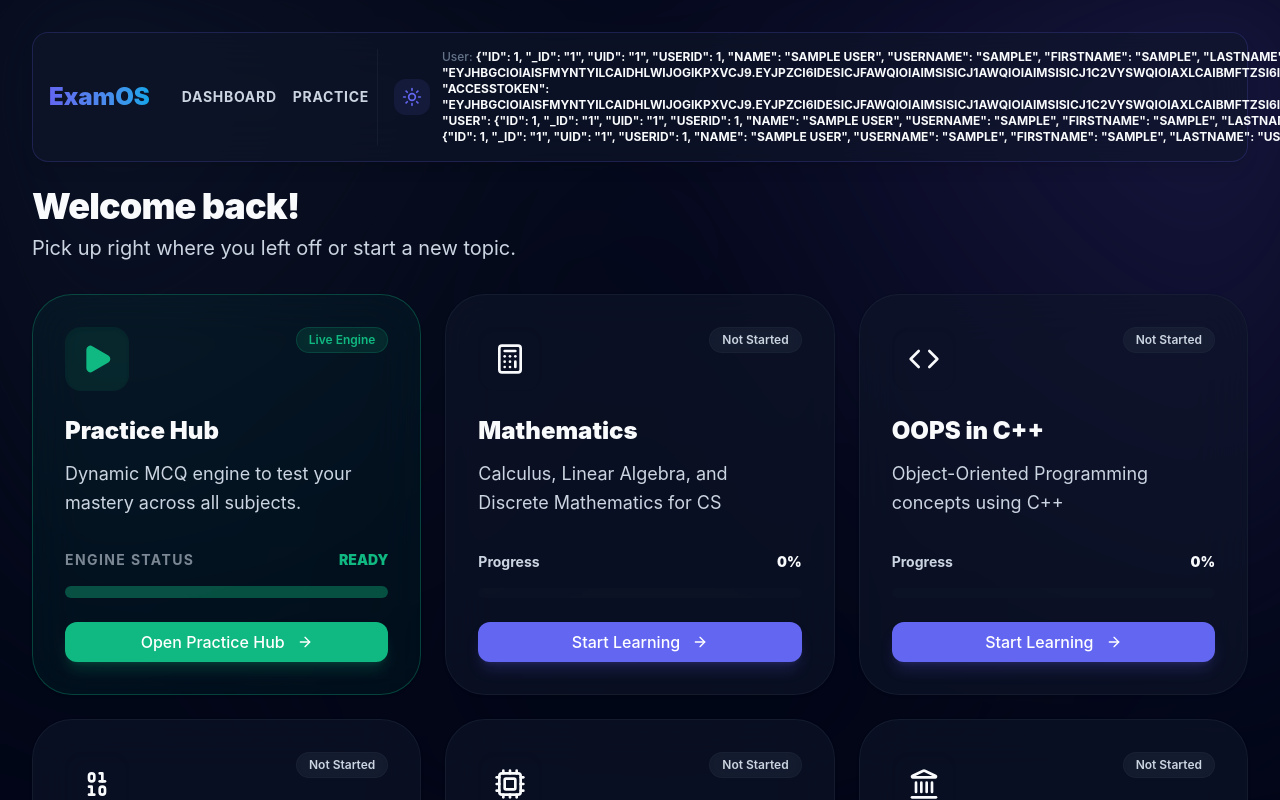
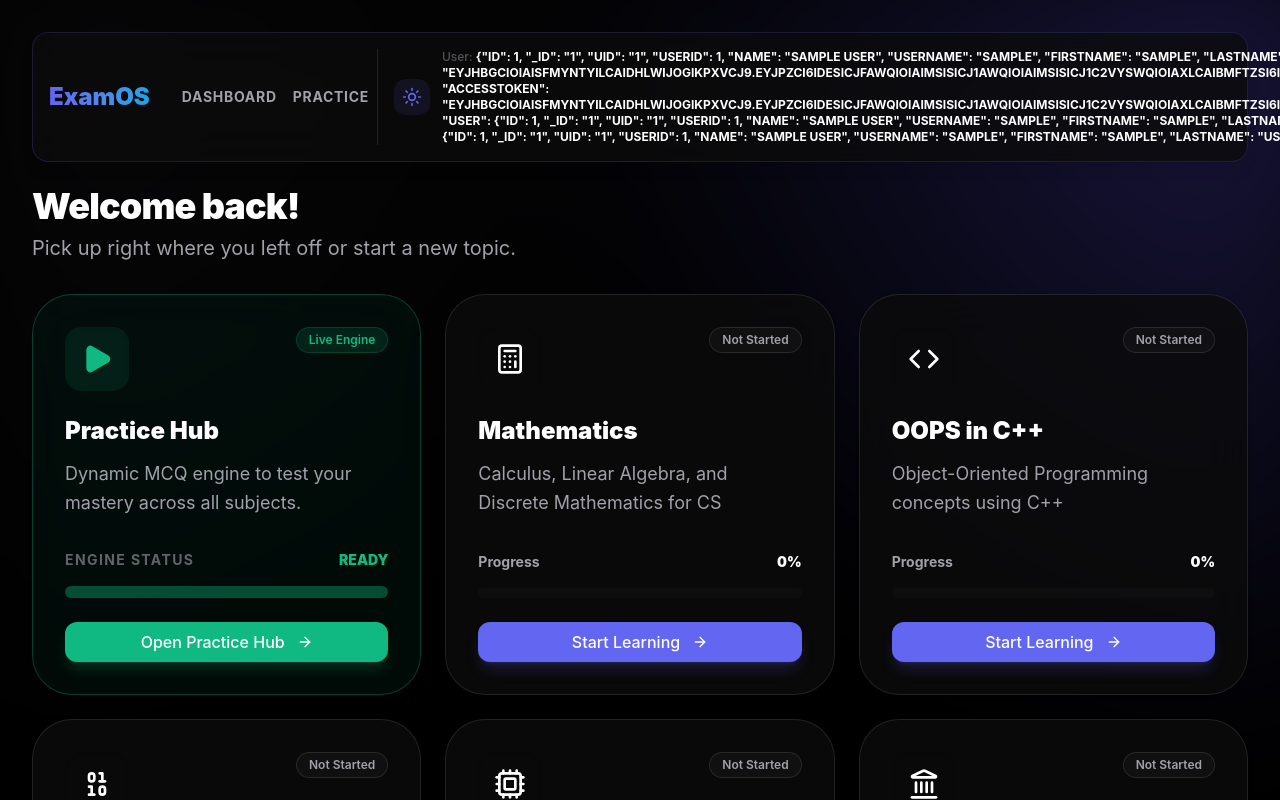
Before and after one commit to sarthak-singh-gaur/examOS-v1, a React app: page / in a window 1280 px wide. Shown: the top 800 px of the page. Built offline with nearby package versions, Linux system fonts and the light colour scheme; sample sign-in values are in the browser's storage; the HTML template or start-up script is replaced by a standard one.

Commit message:
feat: implement premium 'Onyx Black' high-contrast dark theme

```diff
--- a/src/index.css
+++ b/src/index.css
@@ -32,17 +32,17 @@
   }
 
   .dark {
-    --color-bg-mesh: #020617;
-    --color-bg-card: rgba(15, 23, 42, 0.6);
-    --color-border-subtle: rgba(30, 41, 59, 0.5);
+    --color-bg-mesh: #000000;
+    --color-bg-card: rgba(12, 12, 12, 0.8);
+    --color-border-subtle: rgba(255, 255, 255, 0.1);
 
-    --color-text-main: #f8fafc;
-    --color-text-dim: #cbd5e1;
-    --color-text-soft: #64748b;
+    --color-text-main: #ffffff;
+    --color-text-dim: #a1a1aa;
+    --color-text-soft: #52525b;
 
-    --bg-mesh-1: #0f172a;
+    --bg-mesh-1: #09090b;
     --bg-mesh-2: #1e1b4b;
-    --bg-mesh-3: #020617;
+    --bg-mesh-3: #000000;
   }
 
   body {
```
